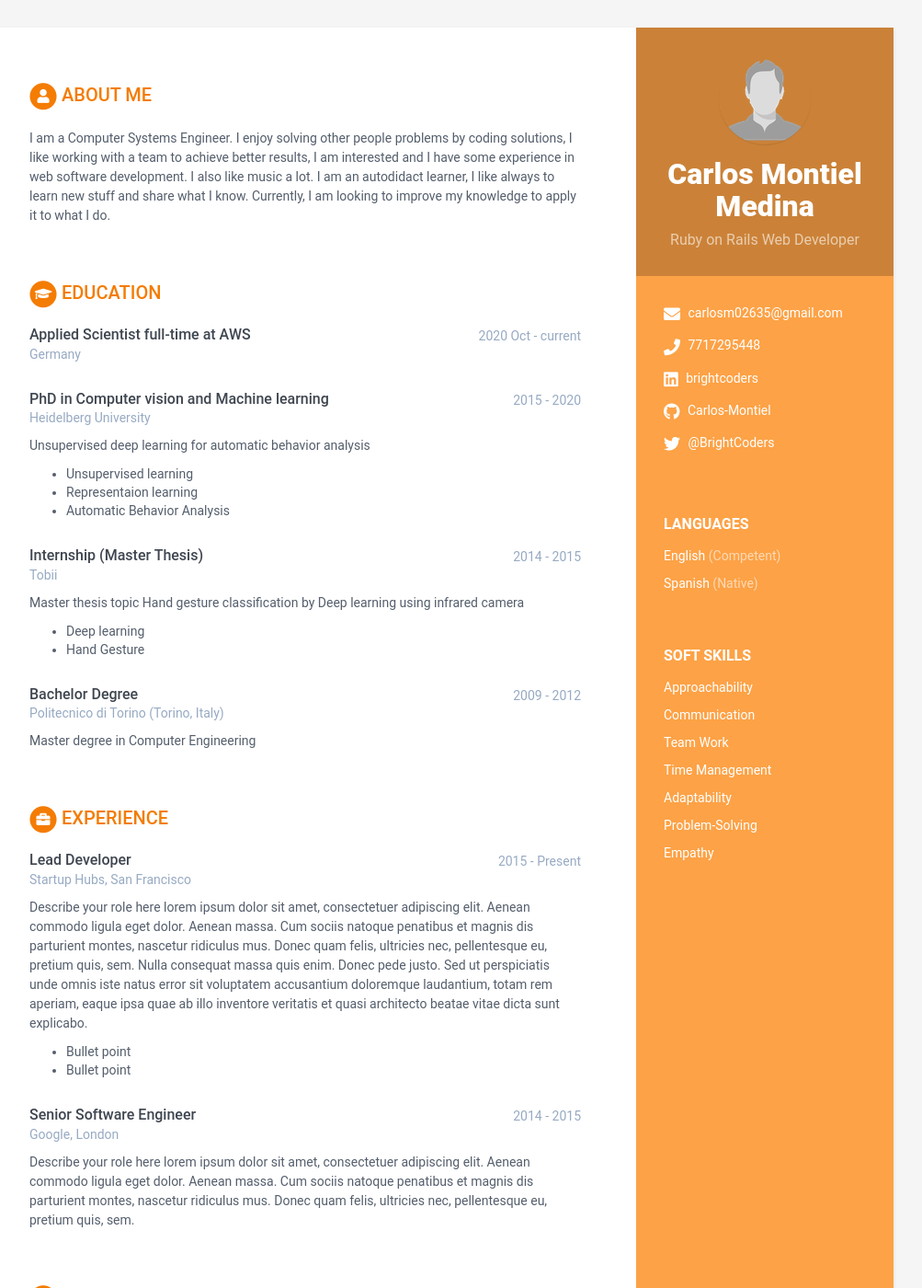
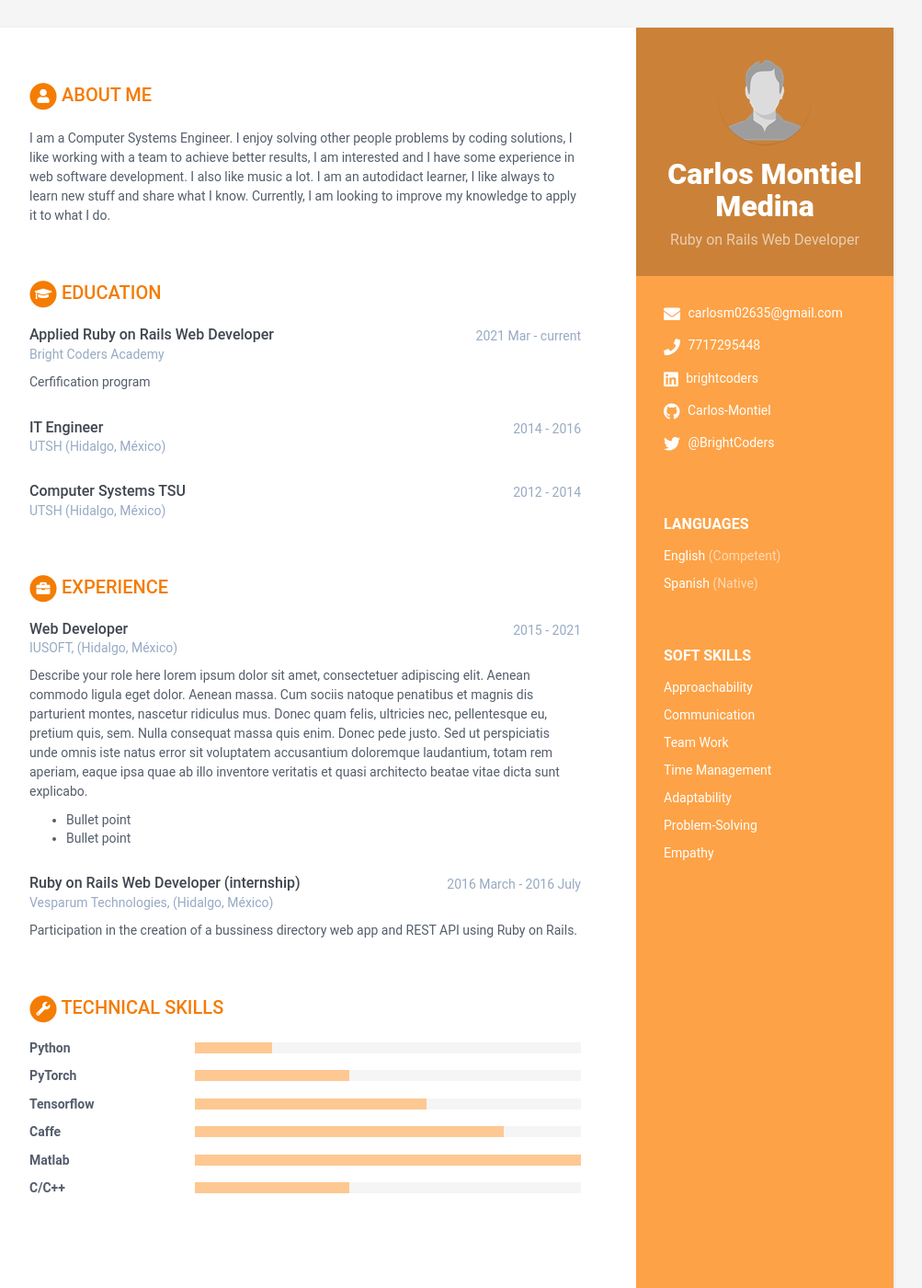
Before and after one commit to BC-MAR-21-ROR/kata-resume-Carlos-Montiel, a Jekyll site: the page built from index.html, in a window 1280 px wide and 1400 px high. Shown: the whole window at 92% size, without its empty margins (168-1171 px from the left). Built offline with Jekyll 4.4.1, drawn with Linux system fonts in a browser that asks for light colours.

Commit message:
Add some information to data.yml

```diff
--- a/_data/data.yml
+++ b/_data/data.yml
@@ -63,41 +63,27 @@ career-profile:
 
 # Registra aquí tus estudios. Agrega o elimina según sea necesario
 educationcomplete:
-  - degree: Applied Scientist full-time at AWS
-    university: Germany
-    time: 2020 Oct - current
+  - degree: Applied Ruby on Rails Web Developer
+    university: Bright Coders Academy
+    time: 2021 Mar - current
+    details: |
+      Cerfification program
+
+  - degree: IT Engineer
+    university: UTSH (Hidalgo, México)
+    time: 2014 - 2016
     details: |
 
-  - degree: PhD in Computer vision and Machine learning
-    university: Heidelberg University
-    time: 2015 - 2020
+  - degree: Computer Systems TSU
+    university: UTSH (Hidalgo, México)
+    time: 2012 - 2014
     details: |
-      Unsupervised deep learning for automatic behavior analysis
-
-        - Unsupervised learning
-        - Representaion learning
-        - Automatic Behavior Analysis
-
-  - degree: Internship (Master Thesis)
-    university: Tobii
-    time: 2014 - 2015
-    details: |
-      Master thesis topic Hand gesture classification by Deep learning using infrared camera
-
-        - Deep learning
-        - Hand Gesture
-
-  - degree: Bachelor Degree
-    university: Politecnico di Torino (Torino, Italy)
-    time: 2009 - 2012
-    details: |
-      Master degree in Computer Engineering
 
 # Registra aquí tu experiencia. Agrega o elimina según sea necesario
 experiences:
-  - role: Lead Developer
-    time: 2015 - Present
-    company: Startup Hubs, San Francisco
+  - role: Web Developer
+    time: 2015 - 2021
+    company: IUSOFT, (Hidalgo, México)
     details: |
       Describe your role here lorem ipsum dolor sit amet, consectetuer
       adipiscing elit. Aenean commodo ligula eget dolor. Aenean massa.
@@ -111,15 +97,11 @@ experiences:
         - Bullet point
         - Bullet point
 
-  - role: Senior Software Engineer
-    time: 2014 - 2015
-    company: Google, London
+  - role: Ruby on Rails Web Developer (internship)
+    time: 2016 March - 2016 July
+    company: Vesparum Technologies, (Hidalgo, México)
     details: |
-      Describe your role here lorem ipsum dolor sit amet, consectetuer
-      adipiscing elit. Aenean commodo ligula eget dolor. Aenean massa.
-      Cum sociis natoque penatibus et magnis dis parturient montes,
-      nascetur ridiculus mus. Donec quam felis, ultricies nec,
-      pellentesque eu, pretium quis, sem.
+      Participation in the creation of a bussiness directory web app and REST API using Ruby on Rails.
 
 # Registra aquí tus habilidades técnicas, para level utiliza:
 # 20% para Novice
```
